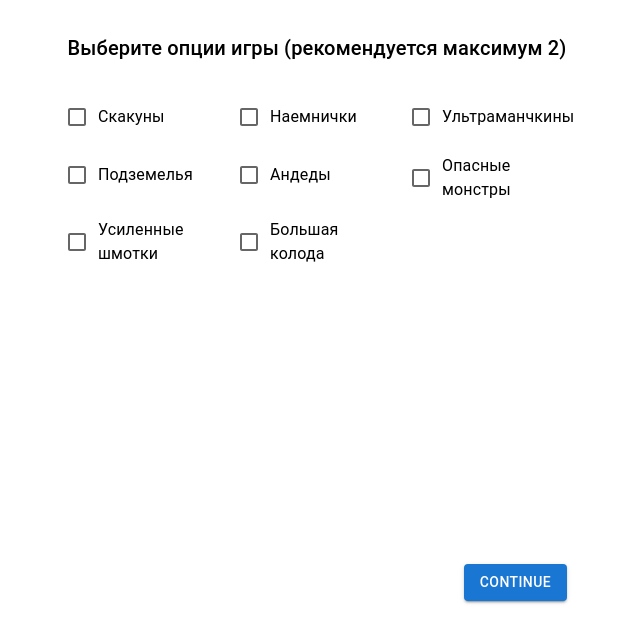
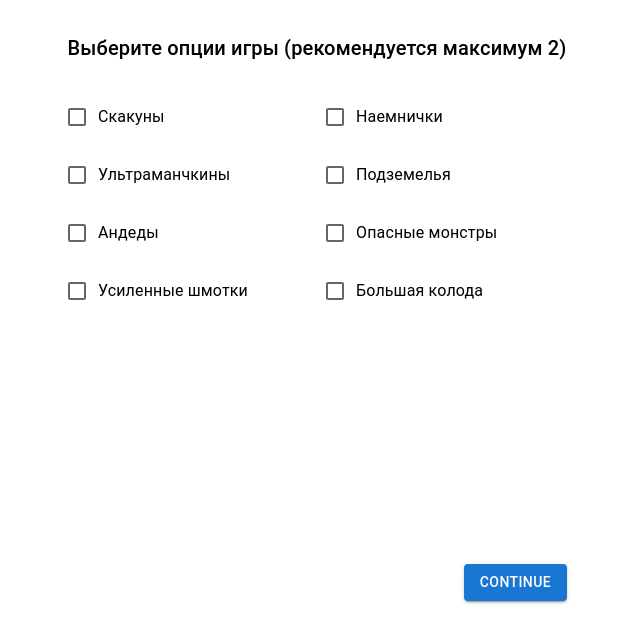
Before and after one commit to DenisKuivalainen/munchkin-deck-generator, a Next.js app: page / in a window 1280 px wide. Shown: the top 642 px of the page, without its empty margins (323-963 px from the left). Built offline with nearby package versions, Linux system fonts and the light colour scheme.

Commit message:
fix layot

```diff
--- a/src/app/page.tsx
+++ b/src/app/page.tsx
@@ -330,7 +330,7 @@ export default function DeckSetup() {
                 "sharper_weapons",
                 "extended_deck",
               ].map((option) => (
-                <Grid item xs={4} key={option}>
+                <Grid item xs={6} key={option}>
                   <FormControlLabel
                     control={
                       <Checkbox
```
